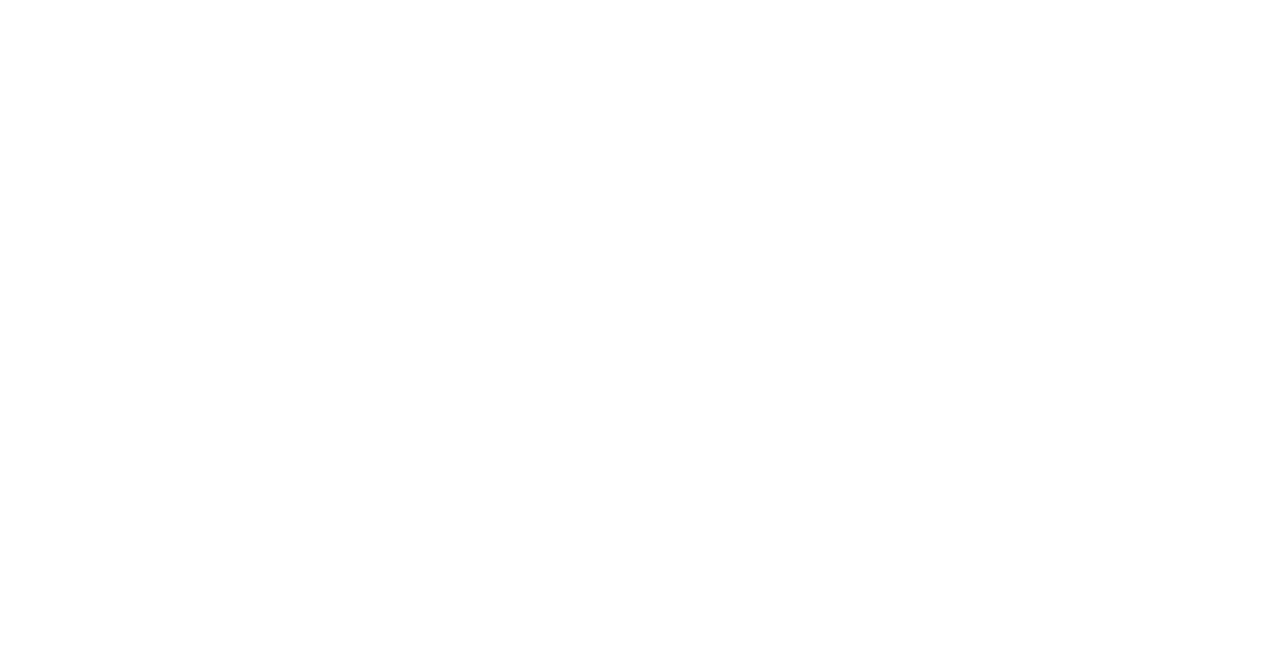
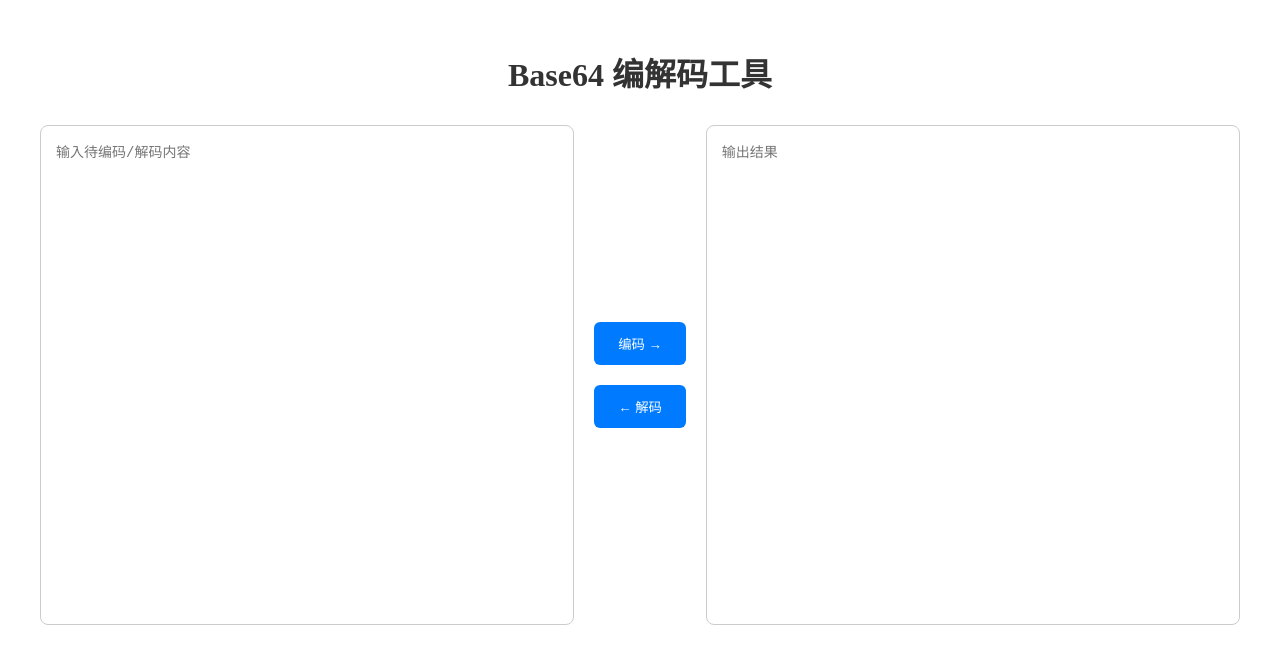
Before and after one commit to kennethfan/web-tools, a Vue app: page /web-tools/base64 in a window 1280 px wide. Before the commit this address had no page. Shown: the top 664 px of the page. Built offline with nearby package versions, Linux system fonts and the light colour scheme.

Commit message:
base64 tool

```diff
--- a/src/router/index.ts
+++ b/src/router/index.ts
@@ -6,6 +6,11 @@
     path: '/',
     name: 'Home',
     component: () => import('../views/Home.vue')
+  },
+  {
+    path: '/base64',
+    name: 'Base64Tool',
+    component: () => import('../views/Base64Tool.vue')
   },
   {
     path: '/json-formatter',
--- /dev/null
+++ b/src/views/Base64Tool.vue
@@ -0,0 +1,98 @@
+<template>
+  <div class="base64-container">
+    <h1>Base64 编解码工具</h1>
+    <div class="tool-wrapper">
+      <textarea
+        v-model="inputText"
+        placeholder="输入待编码/解码内容"
+        class="textarea"
+      ></textarea>
+
+      <div class="button-group">
+        <button @click="encode" class="action-button">编码 →</button>
+        <button @click="decode" class="action-button">← 解码</button>
+      </div>
+
+      <textarea
+        v-model="outputText"
+        placeholder="输出结果"
+        class="textarea"
+        readonly
+      ></textarea>
+    </div>
+  </div>
+</template>
+
+<script lang="ts" setup>
+import { ref } from 'vue';
+
+const inputText = ref('');
+const outputText = ref('');
+
+const encode = () => {
+  try {
+    outputText.value = btoa(unescape(encodeURIComponent(inputText.value)));
+  } catch (error) {
+    outputText.value = '编码错误：输入包含非法字符';
+  }
+};
+
+const decode = () => {
+  try {
+    inputText.value = decodeURIComponent(escape(atob(outputText.value)));
+  } catch (error) {
+    inputText.value = '解码错误：非法的Base64字符串';
+  }
+};
+</script>
+
+<style scoped>
+.base64-container {
+  max-width: 1200px;
+  margin: 0 auto;
+  padding: 20px;
+}
+
+.tool-wrapper {
+  display: flex;
+  gap: 20px;
+  height: 500px;
+}
+
+.textarea {
+  flex: 1;
+  padding: 15px;
+  border: 1px solid #ccc;
+  border-radius: 8px;
+  font-family: 'Courier New', Courier, monospace;
+  font-size: 14px;
+  resize: none;
+}
+
+.button-group {
+  display: flex;
+  flex-direction: column;
+  justify-content: center;
+  gap: 20px;
+}
+
+.action-button {
+  padding: 12px 24px;
+  background-color: #007BFF;
+  color: white;
+  border: none;
+  border-radius: 6px;
+  cursor: pointer;
+  transition: background-color 0.3s;
+}
+
+.action-button:hover {
+  background-color: #0056b3;
+}
+
+h1 {
+  text-align: center;
+  margin-bottom: 30px;
+  color: #333;
+}
+</style>
--- a/src/views/Home.vue
+++ b/src/views/Home.vue
@@ -1,20 +1,22 @@
 <template>
   <div>
-    <h1>Indexes</h1>
+    <h1>工具列表</h1>
     <nav>
       <ul class="tool-grid">
         <li><router-link to="/json-formatter">JSON 格式化</router-link></li>
-        <!-- 可以添加更多工具链接 -->
+        <li><router-link to="/base64">Base64 编解码</router-link></li>
       </ul>
     </nav>
   </div>
 </template>
 
+// 保留原有样式，移除与 base64 相关的代码
 <script lang="ts" setup>
-// 这里可以添加后续的交互逻辑
+// 确保此处只有导航相关逻辑
 </script>
 
 <style scoped>
+/* 保持原有的工具网格样式不变 */
 .tool-grid {
   display: grid;
   grid-template-columns: repeat(6, 1fr);
@@ -27,6 +29,7 @@
   background-color: #f4f4f4;
   border-radius: 8px;
   padding: 20px;
+  text-align: center;
 }
 
 .tool-grid li a {
@@ -34,13 +37,4 @@
   color: #007BFF;
   font-size: 18px;
 }
-
-.tool-grid li a:hover {
-  text-decoration: underline;
-}
-
-/* 添加 h1 文字居中样式 */
-h1 {
-  text-align: center;
-}
 </style>
```
